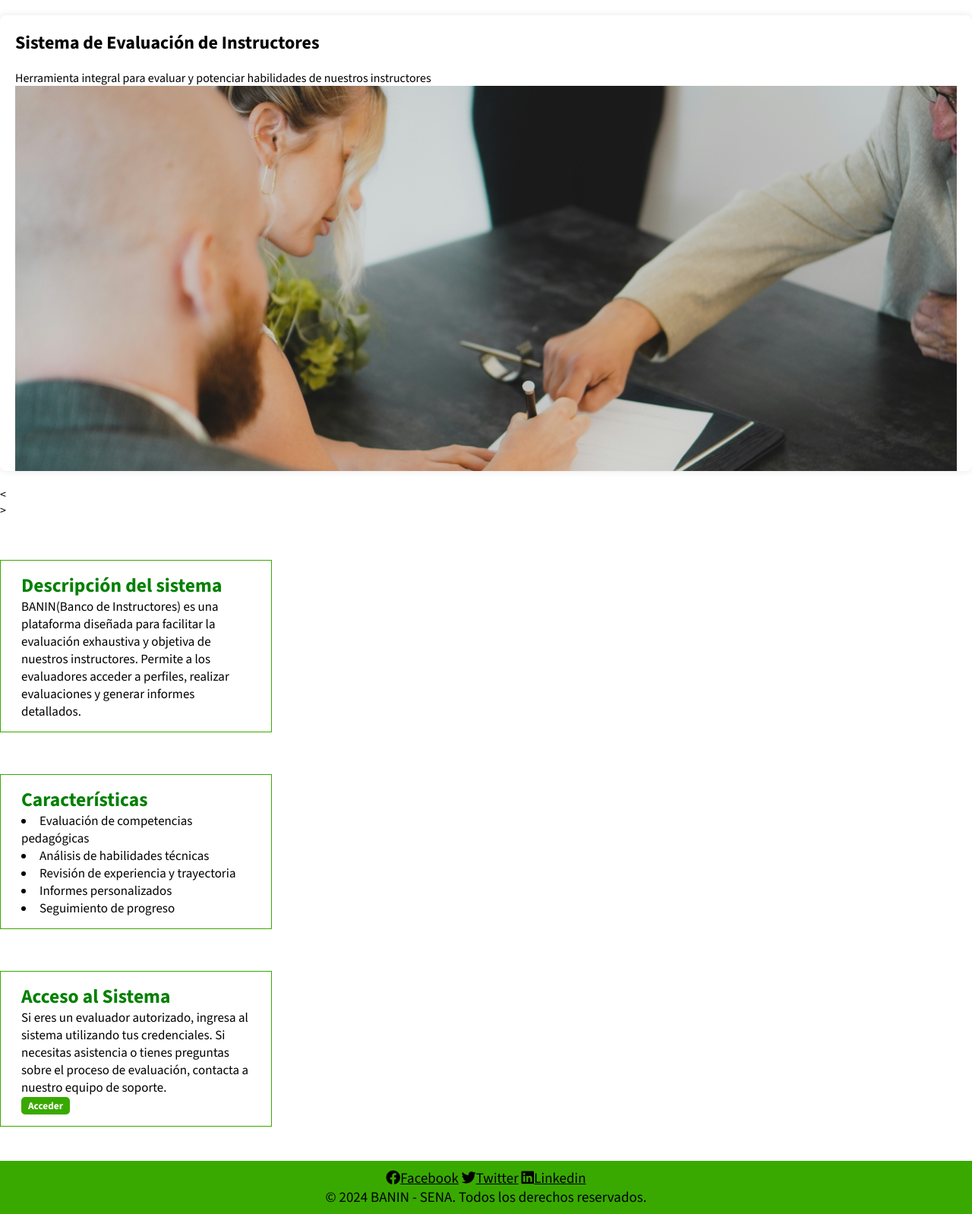
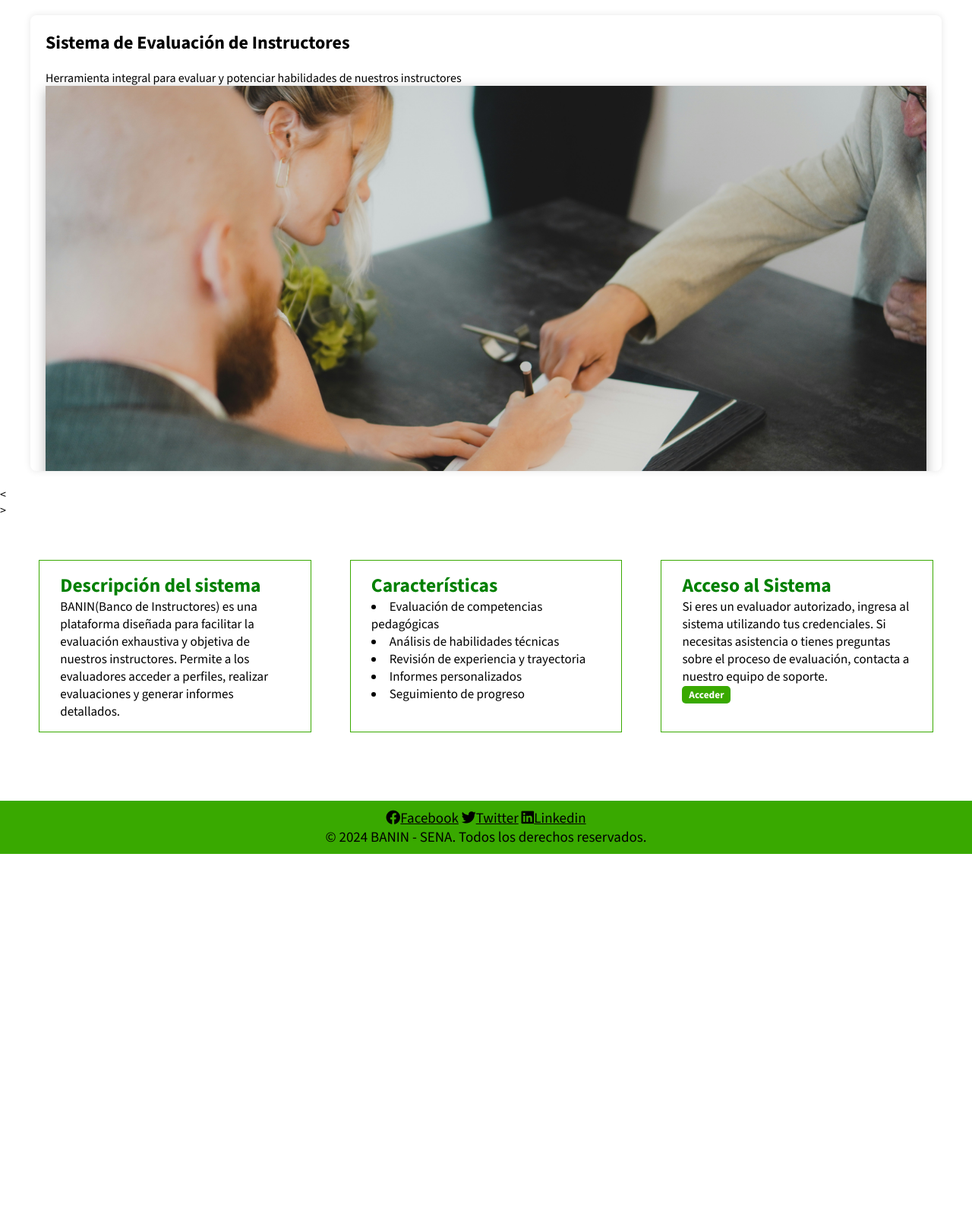
Before and after one commit to Sagrariocacaisducuara/BANIN, a PHP site: page /index.php in a window 1280 px wide. Shown: the part 65-1663 px from the top of the page at 76% size. After the commit the page ends 1189 px from the top, so only its background shows below. Run offline with PHP 8.4, Linux system fonts and the light colour scheme.

Commit message:
diseño inicio

```diff
--- a/assets/css/evaluador/stylelistCandidatos.css
+++ b/assets/css/evaluador/stylelistCandidatos.css
@@ -1,4 +1,4 @@
-.contenedor1 {
+/*.contenedor1 {
     max-width: 1200px;
     margin: 20px auto;
     padding: 20px;
@@ -8,7 +8,7 @@
 }
 /* Títulos */
 /* Estilo de las listas */
-.lista {
+/*.lista {
     display: flex;
     align-items: center;
     background-color: #fafafa;
@@ -18,7 +18,7 @@
     border-radius: 8px;
     box-shadow: 0 2px 8px rgba(0, 0, 0, 0.05);
     justify-content: flex-start; /* Para asegurar que la imagen y los datos estén alineados */
-}
+/*}
 
 .foto {
     margin-right: 50px;
@@ -29,10 +29,10 @@
     height: 100px;
     border-radius: 50%;
     object-fit: cover; /* Asegura que la imagen se mantenga en proporción dentro del contenedor */
-}
+/*}
 
 /* Texto en la lista */
-.lista .datos {
+/*.lista .datos {
     display: flex;
     flex-direction: column;
 }
--- a/assets/css/home.css
+++ /dev/null
@@ -1,2 +0,0 @@
-@import "/assets/css/shareInFolder/headerFooter.css";
-@import "/assets/css/shareInFolder/home.css";
--- a/assets/css/shareInFolder/home.css
+++ b/assets/css/shareInFolder/home.css
@@ -1,6 +1,10 @@
+@import url('https://fonts.googleapis.com/css2?family=Source+Sans+3:ital,wght@0,200..900;1,200..900&display=swap');
+*{
+    margin: 0;
+    padding: 0;
+    box-sizing: border-box;
+}
 .contenedor {
-<<<<<<< HEAD
-=======
     display: flex;
     flex-direction: column;
     height: 100%;
@@ -8,30 +12,22 @@
 #banner{
     position: relative;
     margin: auto;
->>>>>>> eb61c463c5e92fb2a82b10ce9c93c9c922bbb0d5
     width: 100%;
     max-width: 3200px;
     margin: 0 auto;
 }
-
-/* Banner */
-
-
 .slider {
     margin: auto;
     position: relative;
     top: 0;
     height: 600px;
     overflow: hidden;
-<<<<<<< HEAD
-=======
     max-width: 1200px;
     margin: 20px auto;
     padding: 20px;
     background-color: white;
     box-shadow: 0 0 10px rgba(0, 0, 0, 0.1);
     border-radius: 8px;
->>>>>>> eb61c463c5e92fb2a82b10ce9c93c9c922bbb0d5
 }
 
 .section_caja {
@@ -41,20 +37,14 @@
 .img_caja {
     display: block;
     width: 100%;
-<<<<<<< HEAD
     box-shadow: 0px 5px 15px rgba(0, 0, 0, 0.3);
     margin-bottom: 20px;
-=======
     height: auto;
->>>>>>> eb61c463c5e92fb2a82b10ce9c93c9c922bbb0d5
 }
 .titulo{
     background-color: #00ac00;
     color: white;
     text-align: center;
-<<<<<<< HEAD
-}
-=======
     background-color: rgba(0, 0, 0, 0.5);
     padding: 20px;
     border-radius: 10px;
@@ -101,4 +91,3 @@ footer{
 footer a{
     color: black;
 }
->>>>>>> eb61c463c5e92fb2a82b10ce9c93c9c922bbb0d5
```
